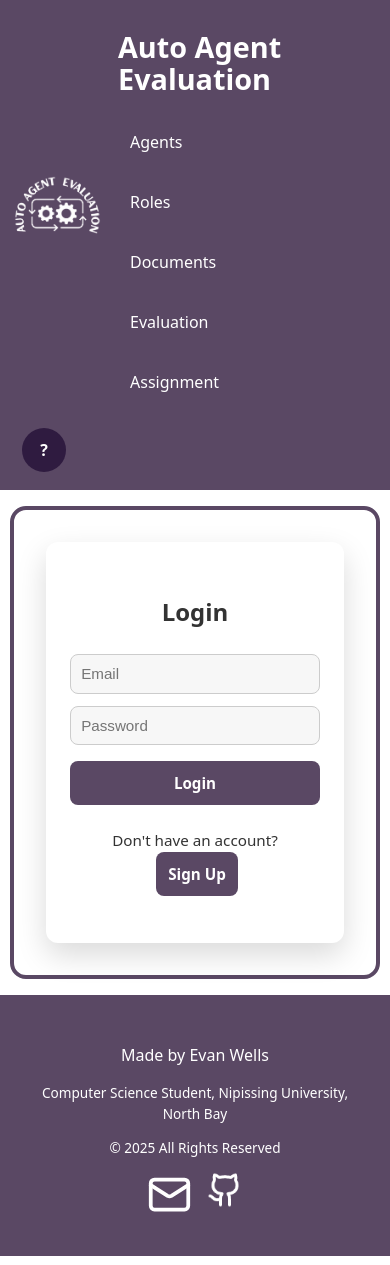
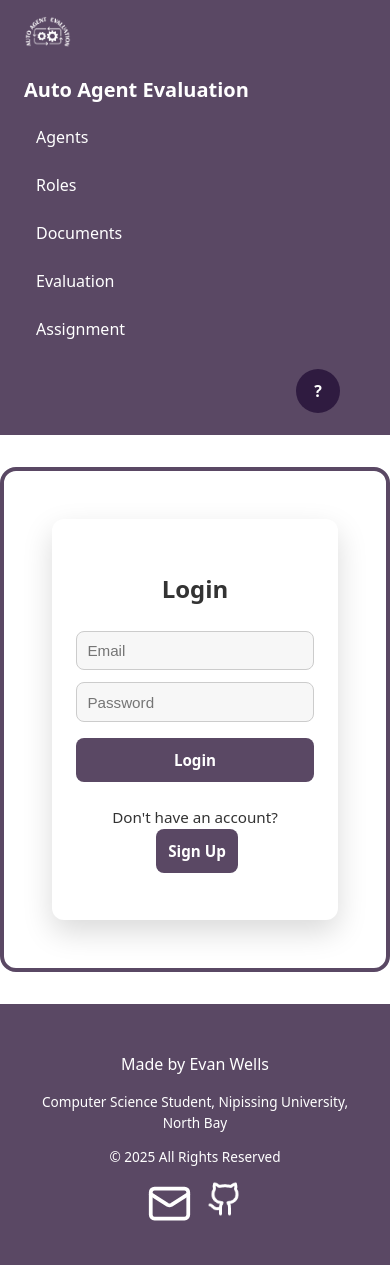
Before and after one commit to ppurple12/Summer2025, a React (Vite) app in the folder agent_evaluation_nlp/frontend/: page /login in a window 390 px wide. Built offline with nearby package versions, Linux system fonts and the light colour scheme.

Commit message:
Update app.css

```diff
--- a/agent_evaluation_nlp/frontend/src/styles/app.css
+++ b/agent_evaluation_nlp/frontend/src/styles/app.css
@@ -11,15 +11,16 @@ html, body {
   min-height: 100vh;
 }
 
+.container,
 .main-content {
-  flex: 1;
+  width: 100%;
+  max-width: none; /* or 1400px if needed */
+  margin: 2rem auto;
+  padding: 2rem;
   background-color: white;
-  margin: 24px auto;
-  width: 90%;
-  min-height: 400px;
   border-radius: 16px;
   border: 4px solid #5a4864;
-  padding: 24px;
+  box-sizing: border-box;
 }
 
 /* Container */
@@ -166,13 +167,12 @@ footer.footer-section {
   .navbar {
     flex-direction: column;
     align-items: stretch;
-    padding: 12px;
-    gap: 1rem;
   }
 
-  .navbar-left, .navbar-right {
-    width: 100%;
-    justify-content: space-between;
+  .navbar-left {
+    flex-direction: column;
+    align-items: flex-start;
+    gap: 0.75rem;
   }
 
   .nav-links {
@@ -180,39 +180,16 @@ footer.footer-section {
     width: 100%;
   }
 
-  .nav-link {
-    width: 100%;
-    padding: 0.75rem;
-    box-sizing: border-box;
+  .navbar-right {
+    align-self: flex-end;
+    margin-top: 1rem;
   }
 
   .app-title {
-    font-size: 1.8rem;
-    text-align: left;
+    font-size: 1.25rem;
   }
 
   .logo-icon {
-    width: 90px;
-  }
-
-  .container,
-  .main-content {
-    width: 95%;
-    padding: 1rem;
-    margin: 1rem auto;
-  }
-
-  .footer-section {
-    flex-direction: column;
-    gap: 1rem;
-  }
-
-  .button {
-    flex-wrap: wrap;
-    font-size: 0.95rem;
-  }
-
-  .social-links {
-    flex-wrap: wrap;
+    height: 32px;
   }
 }
```
